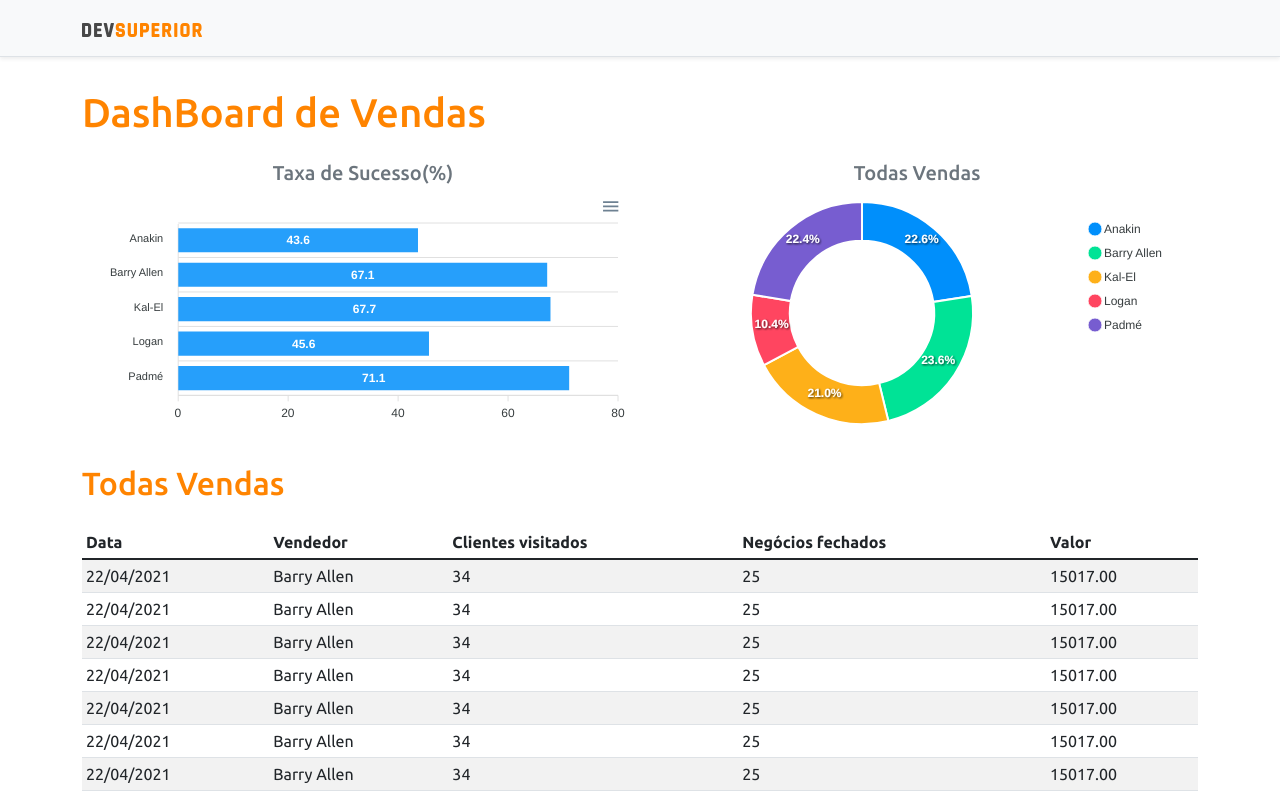
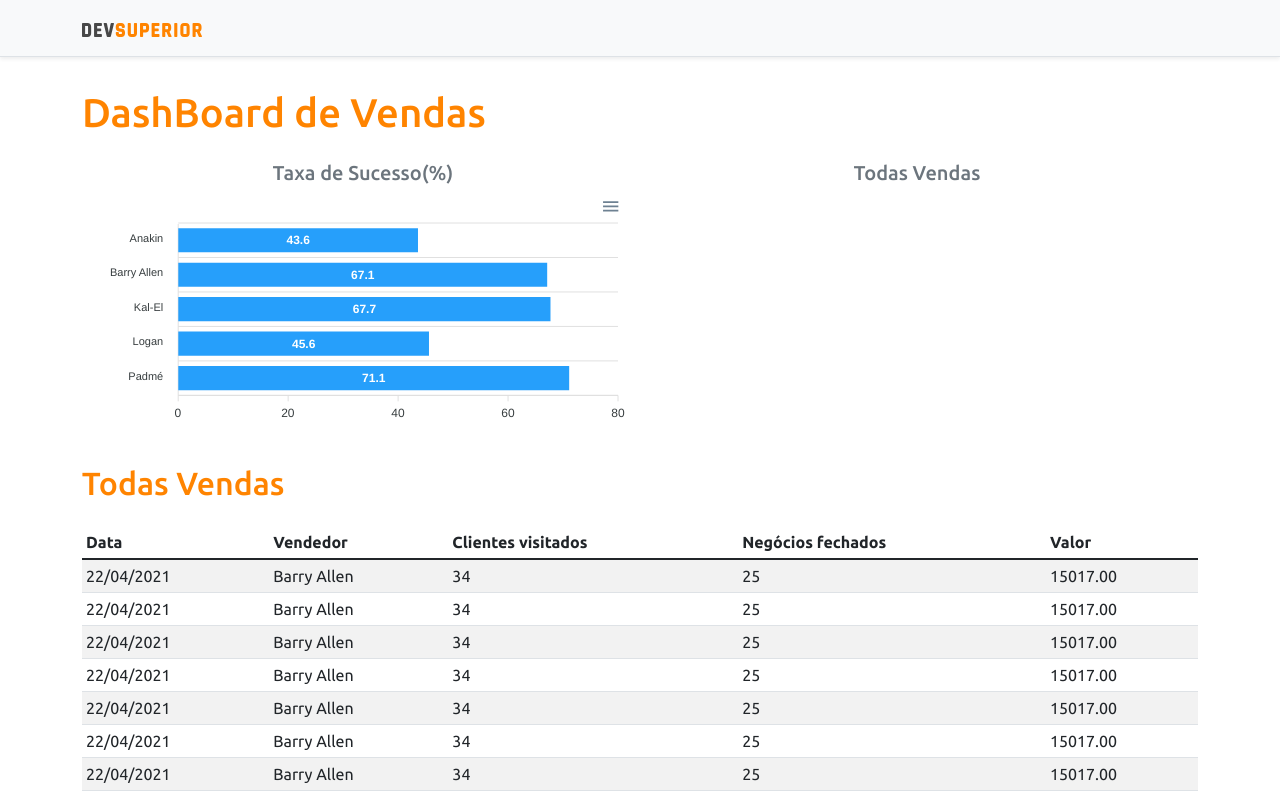
Before and after one commit to HilbertWeb01/projetosds3, a React (Create React App) app in the folder frontend/: page /dashboard in a window 1280 px wide. Shown: the top 798 px of the page. Built offline with nearby package versions, Linux system fonts and the light colour scheme.

Commit message:
First request

```diff
--- a/frontend/package.json
+++ b/frontend/package.json
@@ -13,6 +13,7 @@
     "@types/react": "^17.0.0",
     "@types/react-dom": "^17.0.0",
     "apexcharts": "^3.29.0",
+    "axios": "^0.24.0",
     "bootstrap": "^5.1.3",
     "dependency": "^0.0.1",
     "react": "^17.0.2",
--- a/frontend/src/components/DonutChart/index.tsx
+++ b/frontend/src/components/DonutChart/index.tsx
@@ -1,28 +1,55 @@
+import axios from 'axios';
 import Chart from 'react-apexcharts';
+import { SaleSun } from 'types/sale';
+import { isLabeledStatement } from 'typescript';
+import { BASE_URL } from 'utils/requests';
+import { deflate } from 'zlib';
+
+type ChartData = {
+
+    labels: string[];
+    series: number[];
+}
 
 const DonutChart = () => {
-    const mockData = {
-        series: [477138, 499928, 444867, 220426, 473088],
-        labels: ['Anakin', 'Barry Allen', 'Kal-El', 'Logan', 'Padmé']
-    }
+
+
+
+    let chartData: ChartData = { labels: [], series: []};
+    axios.get(`${BASE_URL}/sales/amount-by-seller`)
+         .then(response => {
+            const data = response.data as SaleSun[];
+            const myLabels = data.map(x => x.sellerName);
+
+
+             console.log(response.data);
+
+         });
+
+    // const mockData = {
+
+    //     series: [477138, 499928, 444867, 220426, 473088],
+    //     labels: ['Anakin', 'Barry Allen', 'Kal-El', 'Logan', 'Padme']
+    // }
+
+
 
     const options = {
         legend: {
-            show: true
+         show: true
         }
     }
 
     return (
 
-        <Chart
-               options={{...options, labels: mockData.labels}}
-               series={mockData.series}
-               type="donut"
-               height="240"
-
-        />
+       <Chart
+            options={{ ...options, labels: chartData.labels }}
+            series={chartData.series}
+            type="donut"
+            height="240"
+       />
 
     );
+
 }
-
 export default DonutChart;
--- a/frontend/src/pages/Dashboard/index.tsx
+++ b/frontend/src/pages/Dashboard/index.tsx
@@ -1,6 +1,6 @@
 import BarChart from "components/BarChart";
 import DataTable from "components/DataTable/index";
-import DonutChart from "components/DonutChart";
+
 import Footer from "components/Footer";
 import Navbar from "components/Navbar";
 
@@ -19,7 +19,7 @@ const Dashboard = () => {
                     </div>
                     <div className="col-sm-6">
                         <h5 className="text-center text-secondary">Todas Vendas</h5>
-                        <DonutChart />
+
                     </div>
 
                 </div>
--- /dev/null
+++ b/frontend/src/types/sale.ts
@@ -0,0 +1,5 @@
+export type SaleSun = {
+    sellerName: string,
+    visited: number
+
+}
--- /dev/null
+++ b/frontend/src/utils/requests.ts
@@ -0,0 +1 @@
+export const BASE_URL = 'http://localhost:8080';
```
Also changed, not shown: 1 other file (tests, documents, lock files or other folders).
